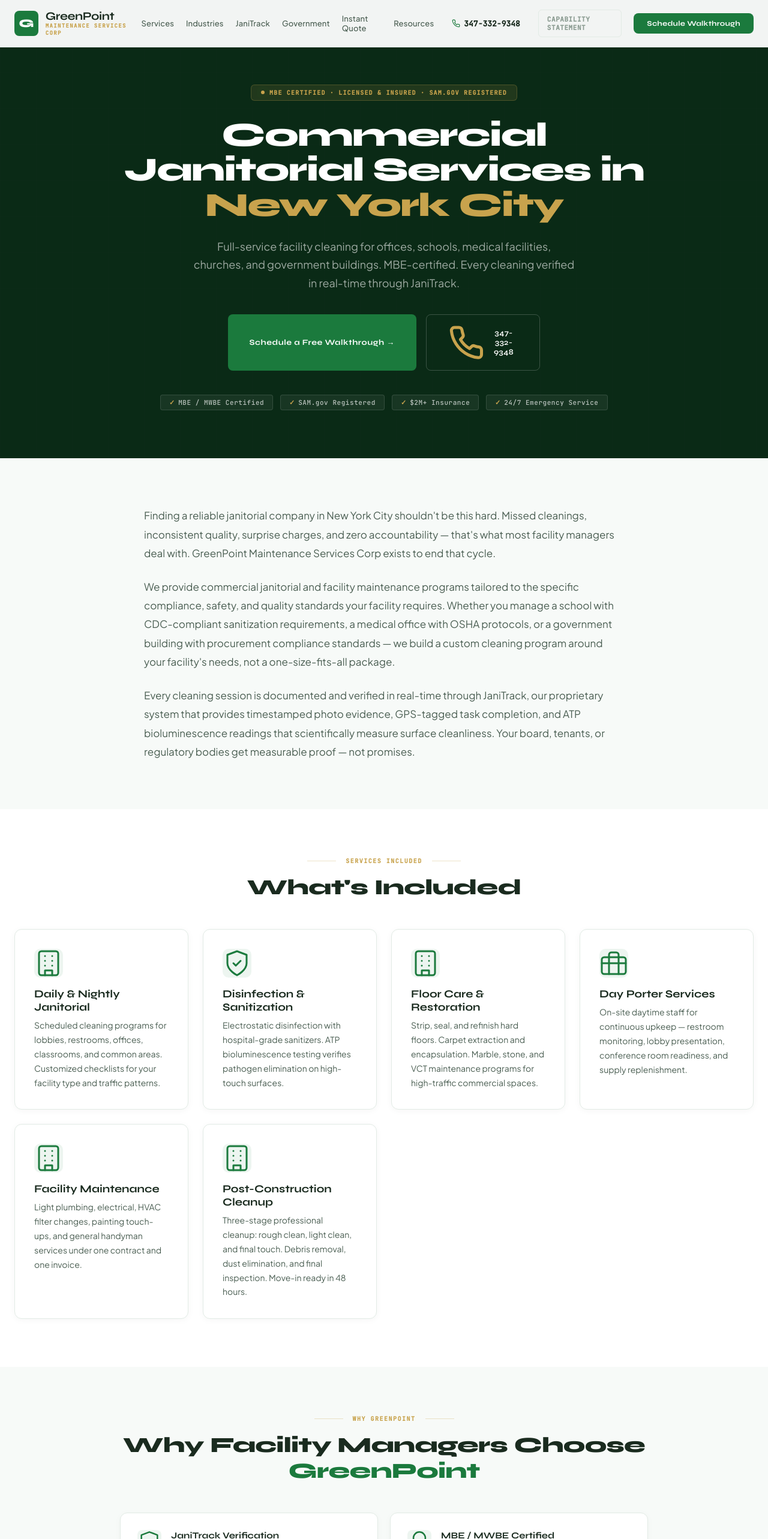
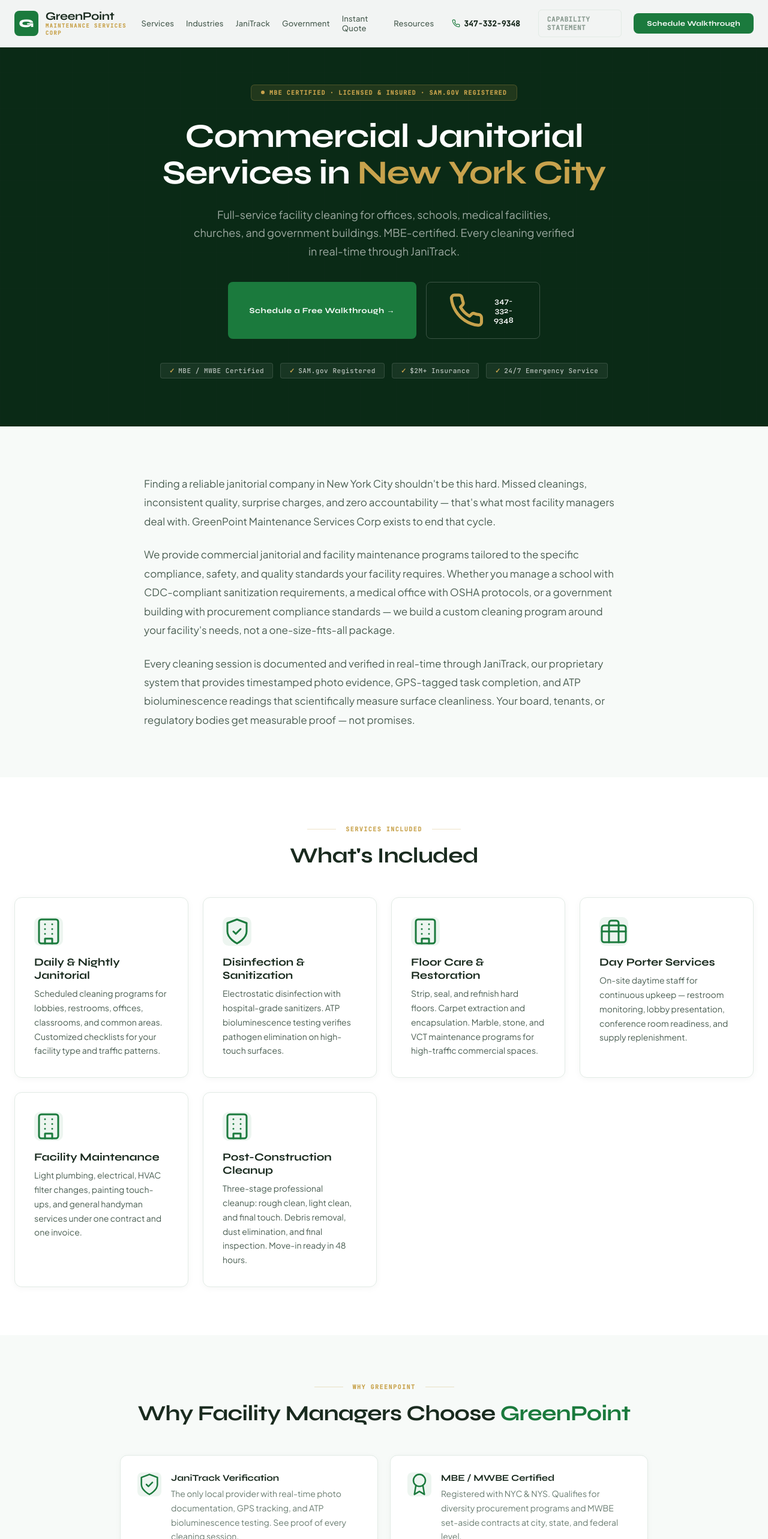
Before and after one commit to mpgarcia2003/gpms-website, a Next.js app: page /janitorial-services-nyc in a window 1280 px wide. Shown: the top 2566 px of the page at 60% size. Built offline with nearby package versions, Linux system fonts and the light colour scheme.

Commit message:
Fix stretched Syne font: 800→700 on all programmatic page headings

```diff
--- a/src/components/ProgrammaticPage.jsx
+++ b/src/components/ProgrammaticPage.jsx
@@ -62,7 +62,7 @@
             </nav>
           )}
           {heroIcon && <div className="pp-hero-el" style={{ marginBottom: 16, animationDelay: "0s" }}>{getPageIcon(heroIcon, 48, "#C8A34D")}</div>}
-          <h1 className="pp-hero-el" style={{ fontFamily: "'Syne', sans-serif", fontSize: "clamp(32px, 5vw, 52px)", fontWeight: 800, color: "#fff", lineHeight: 1.08, marginBottom: 20, letterSpacing: "-0.03em", animationDelay: heroIcon ? "0.1s" : "0s" }}>{title}</h1>
+          <h1 className="pp-hero-el" style={{ fontFamily: "'Syne', sans-serif", fontSize: "clamp(32px, 5vw, 52px)", fontWeight: 700, color: "#fff", lineHeight: 1.1, marginBottom: 20, letterSpacing: "-0.02em", animationDelay: heroIcon ? "0.1s" : "0s" }}>{title}</h1>
           {subtitle && <p className="pp-hero-el" style={{ fontFamily: "'Plus Jakarta Sans', sans-serif", fontSize: 18, color: "rgba(255,255,255,0.6)", lineHeight: 1.7, maxWidth: 680, animationDelay: "0.25s" }}>{subtitle}</p>}
           <div className="pp-hero-el" style={{ display: "flex", gap: 16, marginTop: 32, flexWrap: "wrap", animationDelay: "0.4s" }}>
             <a href="/#schedule" className="pp-cta-primary" style={{ background: "#1B7A3D", color: "#fff", padding: "14px 32px", borderRadius: 8, fontWeight: 700, fontSize: 13, textDecoration: "none", fontFamily: "'Syne', sans-serif", letterSpacing: "0.04em", display: "inline-flex", alignItems: "center", gap: 8 }}>Schedule a Walkthrough →</a>
@@ -81,7 +81,7 @@
                 <span style={{ fontFamily: "'JetBrains Mono', monospace", fontSize: 10, color: "#C8A34D", fontWeight: 700, letterSpacing: "0.15em", textTransform: "uppercase" }}>{section.label}</span>
               </div>
             )}
-            {section.heading && <h2 style={{ fontFamily: "'Syne', sans-serif", fontSize: "clamp(24px, 3vw, 36px)", fontWeight: 800, color: "#1A2B1F", lineHeight: 1.15, marginBottom: 20, letterSpacing: "-0.02em" }}>{section.heading}</h2>}
+            {section.heading && <h2 style={{ fontFamily: "'Syne', sans-serif", fontSize: "clamp(24px, 3vw, 36px)", fontWeight: 700, color: "#1A2B1F", lineHeight: 1.15, marginBottom: 20, letterSpacing: "-0.02em" }}>{section.heading}</h2>}
             {section.body && <p style={{ fontFamily: "'Plus Jakarta Sans', sans-serif", fontSize: 16, color: "#4A5E52", lineHeight: 1.8, marginBottom: 24, maxWidth: 720 }}>{section.body}</p>}
             {section.features && (
               <div style={{ display: "grid", gridTemplateColumns: "repeat(auto-fill, minmax(280px, 1fr))", gap: 16, marginTop: 24 }}>
@@ -124,7 +124,7 @@
             <span style={{ fontFamily: "'JetBrains Mono', monospace", fontSize: 10, color: "#C8A34D", fontWeight: 700, letterSpacing: "0.15em", textTransform: "uppercase" }}>Get Started</span>
             <div style={{ height: 1, width: 48, background: "rgba(200,163,77,0.3)" }} />
           </div>
-          <h2 style={{ fontFamily: "'Syne', sans-serif", fontSize: "clamp(24px, 3vw, 36px)", fontWeight: 800, color: "#fff", marginBottom: 16, letterSpacing: "-0.02em" }}>Ready for a Cleaner Facility?</h2>
+          <h2 style={{ fontFamily: "'Syne', sans-serif", fontSize: "clamp(24px, 3vw, 36px)", fontWeight: 700, color: "#fff", marginBottom: 16, letterSpacing: "-0.02em" }}>Ready for a Cleaner Facility?</h2>
           <p style={{ fontFamily: "'Plus Jakarta Sans', sans-serif", fontSize: 16, color: "rgba(255,255,255,0.6)", lineHeight: 1.7, marginBottom: 32 }}>Get a complimentary facility walkthrough and customized cleaning proposal. No obligation.</p>
           <div style={{ display: "flex", gap: 16, justifyContent: "center", flexWrap: "wrap" }}>
             <a href="/#schedule" className="pp-cta-primary" style={{ background: "#1B7A3D", color: "#fff", padding: "16px 36px", borderRadius: 8, fontWeight: 700, fontSize: 13, textDecoration: "none", fontFamily: "'Syne', sans-serif", letterSpacing: "0.04em", display: "inline-flex", alignItems: "center", gap: 8 }}>Schedule a Walkthrough →</a>
--- a/src/components/SeoLandingPage.jsx
+++ b/src/components/SeoLandingPage.jsx
@@ -70,7 +70,7 @@
               <span style={{ fontSize: 10, color: "#C8A34D", fontWeight: 600, letterSpacing: "0.12em", textTransform: "uppercase", fontFamily: "'JetBrains Mono', monospace" }}>MBE Certified · Licensed & Insured · SAM.gov Registered</span>
             </div>
           </div>
-          <h1 className="seo-fade-up" style={{ fontFamily: "'Syne', sans-serif", fontSize: "clamp(32px, 5vw, 56px)", fontWeight: 800, color: "#fff", lineHeight: 1.05, marginBottom: 24, letterSpacing: "-0.03em", animationDelay: "0.15s" }}>
+          <h1 className="seo-fade-up" style={{ fontFamily: "'Syne', sans-serif", fontSize: "clamp(32px, 5vw, 56px)", fontWeight: 700, color: "#fff", lineHeight: 1.1, marginBottom: 24, letterSpacing: "-0.02em", animationDelay: "0.15s" }}>
             {headline} <span style={{ color: "#C8A34D" }}>{highlightWord}</span>
           </h1>
           <p className="seo-fade-up" style={{ fontFamily: "'Plus Jakarta Sans', sans-serif", fontSize: 18, color: "rgba(255,255,255,0.6)", lineHeight: 1.7, marginBottom: 36, maxWidth: 640, margin: "0 auto 36px", animationDelay: "0.3s" }}>{subheadline}</p>
@@ -113,7 +113,7 @@
               <span style={{ fontFamily: "'JetBrains Mono', monospace", fontSize: 10, color: "#C8A34D", fontWeight: 700, letterSpacing: "0.15em", textTransform: "uppercase" }}>Services Included</span>
               <div style={{ height: 1, width: 48, background: "rgba(200,163,77,0.3)" }} />
             </div>
-            <h2 style={{ fontFamily: "'Syne', sans-serif", fontSize: "clamp(24px, 3vw, 36px)", fontWeight: 800, color: "#1A2B1F", textAlign: "center", marginBottom: 48, letterSpacing: "-0.02em" }}>What&apos;s Included</h2>
+            <h2 style={{ fontFamily: "'Syne', sans-serif", fontSize: "clamp(24px, 3vw, 36px)", fontWeight: 700, color: "#1A2B1F", textAlign: "center", marginBottom: 48, letterSpacing: "-0.02em" }}>What&apos;s Included</h2>
             <div style={{ display: "grid", gridTemplateColumns: "repeat(auto-fit, minmax(280px, 1fr))", gap: 24 }}>
               {services.map((svc, i) => (
                 <div key={i} className="seo-svc-card" style={{ background: "#FFFFFF", borderRadius: 12, padding: 32, border: "1px solid #E2EBE5", boxShadow: "0 2px 12px rgba(0,0,0,0.04)" }}>
@@ -138,7 +138,7 @@
               <span style={{ fontFamily: "'JetBrains Mono', monospace", fontSize: 10, color: "#C8A34D", fontWeight: 700, letterSpacing: "0.15em", textTransform: "uppercase" }}>Why GreenPoint</span>
               <div style={{ height: 1, width: 48, background: "rgba(200,163,77,0.3)" }} />
             </div>
-            <h2 style={{ fontFamily: "'Syne', sans-serif", fontSize: "clamp(24px, 3vw, 36px)", fontWeight: 800, color: "#1A2B1F", textAlign: "center", marginBottom: 48, letterSpacing: "-0.02em" }}>
+            <h2 style={{ fontFamily: "'Syne', sans-serif", fontSize: "clamp(24px, 3vw, 36px)", fontWeight: 700, color: "#1A2B1F", textAlign: "center", marginBottom: 48, letterSpacing: "-0.02em" }}>
               Why Facility Managers Choose <span style={{ color: "#1B7A3D" }}>GreenPoint</span>
             </h2>
             <div style={{ display: "grid", gridTemplateColumns: "1fr 1fr", gap: 20 }} className="why-grid-seo">
@@ -167,7 +167,7 @@
               <span style={{ fontFamily: "'JetBrains Mono', monospace", fontSize: 10, color: "#C8A34D", fontWeight: 700, letterSpacing: "0.15em", textTransform: "uppercase" }}>FAQ</span>
               <div style={{ height: 1, width: 48, background: "rgba(200,163,77,0.3)" }} />
             </div>
-            <h2 style={{ fontFamily: "'Syne', sans-serif", fontSize: "clamp(24px, 3vw, 36px)", fontWeight: 800, color: "#1A2B1F", textAlign: "center", marginBottom: 48, letterSpacing: "-0.02em" }}>Frequently Asked Questions</h2>
+            <h2 style={{ fontFamily: "'Syne', sans-serif", fontSize: "clamp(24px, 3vw, 36px)", fontWeight: 700, color: "#1A2B1F", textAlign: "center", marginBottom: 48, letterSpacing: "-0.02em" }}>Frequently Asked Questions</h2>
             {faqItems.map((item, i) => (
               <div key={i} className={`seo-faq-row${openFaq === i ? " faq-open" : ""}`} style={{ borderBottom: "1px solid #E2EBE5" }}>
                 <button onClick={() => setOpenFaq(openFaq === i ? null : i)} style={{ width: "100%", display: "flex", justifyContent: "space-between", alignItems: "center", padding: "20px 0 20px 16px", background: "none", border: "none", cursor: "pointer", textAlign: "left", gap: 20 }}>
@@ -191,7 +191,7 @@
             <span style={{ fontFamily: "'JetBrains Mono', monospace", fontSize: 10, color: "#C8A34D", fontWeight: 700, letterSpacing: "0.15em", textTransform: "uppercase" }}>Get Started</span>
             <div style={{ height: 1, width: 48, background: "rgba(200,163,77,0.3)" }} />
           </div>
-          <h2 style={{ fontFamily: "'Syne', sans-serif", fontSize: "clamp(24px, 3vw, 40px)", fontWeight: 800, color: "#fff", marginBottom: 16, lineHeight: 1.1, letterSpacing: "-0.02em" }}>{ctaHeadline}</h2>
+          <h2 style={{ fontFamily: "'Syne', sans-serif", fontSize: "clamp(24px, 3vw, 40px)", fontWeight: 700, color: "#fff", marginBottom: 16, lineHeight: 1.1, letterSpacing: "-0.02em" }}>{ctaHeadline}</h2>
           <p style={{ fontFamily: "'Plus Jakarta Sans', sans-serif", fontSize: 16, color: "rgba(255,255,255,0.6)", lineHeight: 1.7, marginBottom: 40 }}>{ctaSubheadline}</p>
           <div style={{ display: "flex", gap: 16, justifyContent: "center", flexWrap: "wrap" }}>
             <a href="/#schedule" className="seo-cta-primary" style={{ background: "#1B7A3D", color: "#fff", padding: "18px 40px", borderRadius: 8, fontWeight: 700, fontSize: 13, textDecoration: "none", fontFamily: "'Syne', sans-serif", letterSpacing: "0.04em", display: "inline-flex", alignItems: "center", gap: 8 }}>Schedule My Walkthrough →</a>
```
